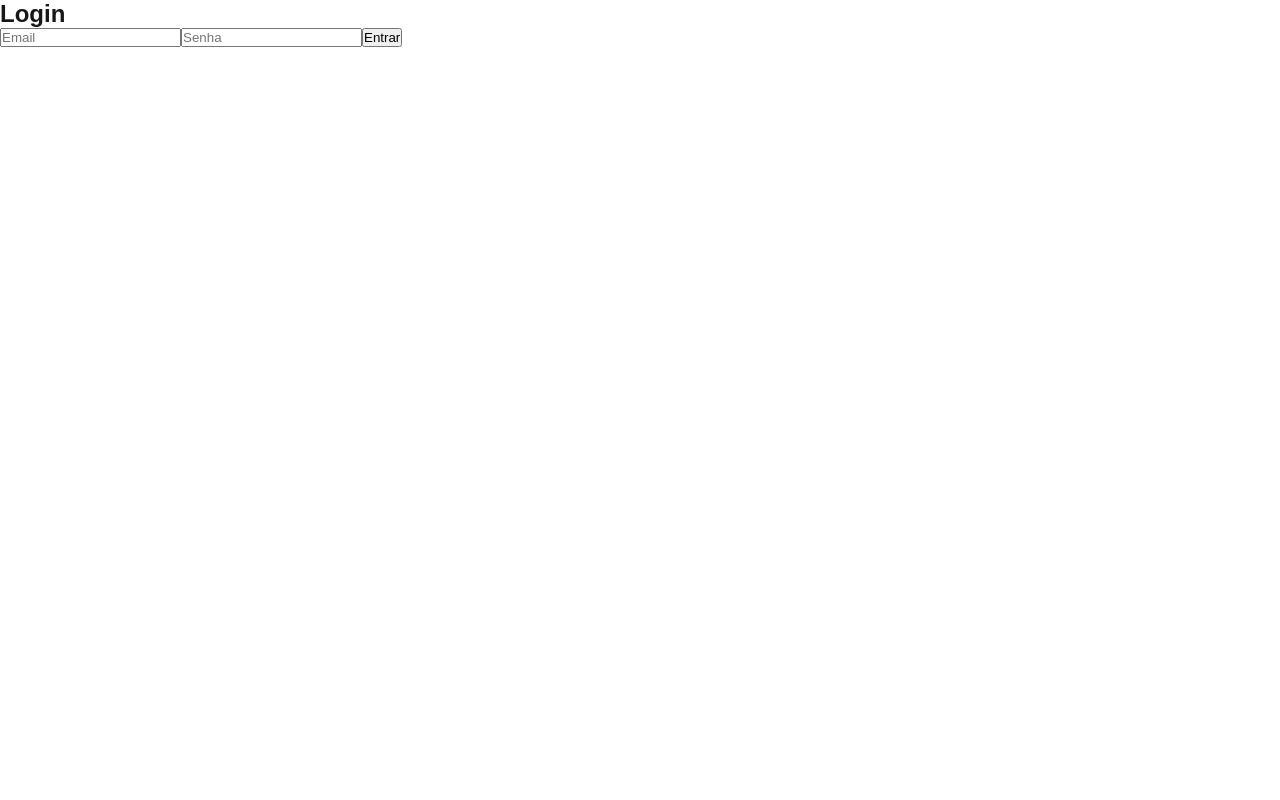
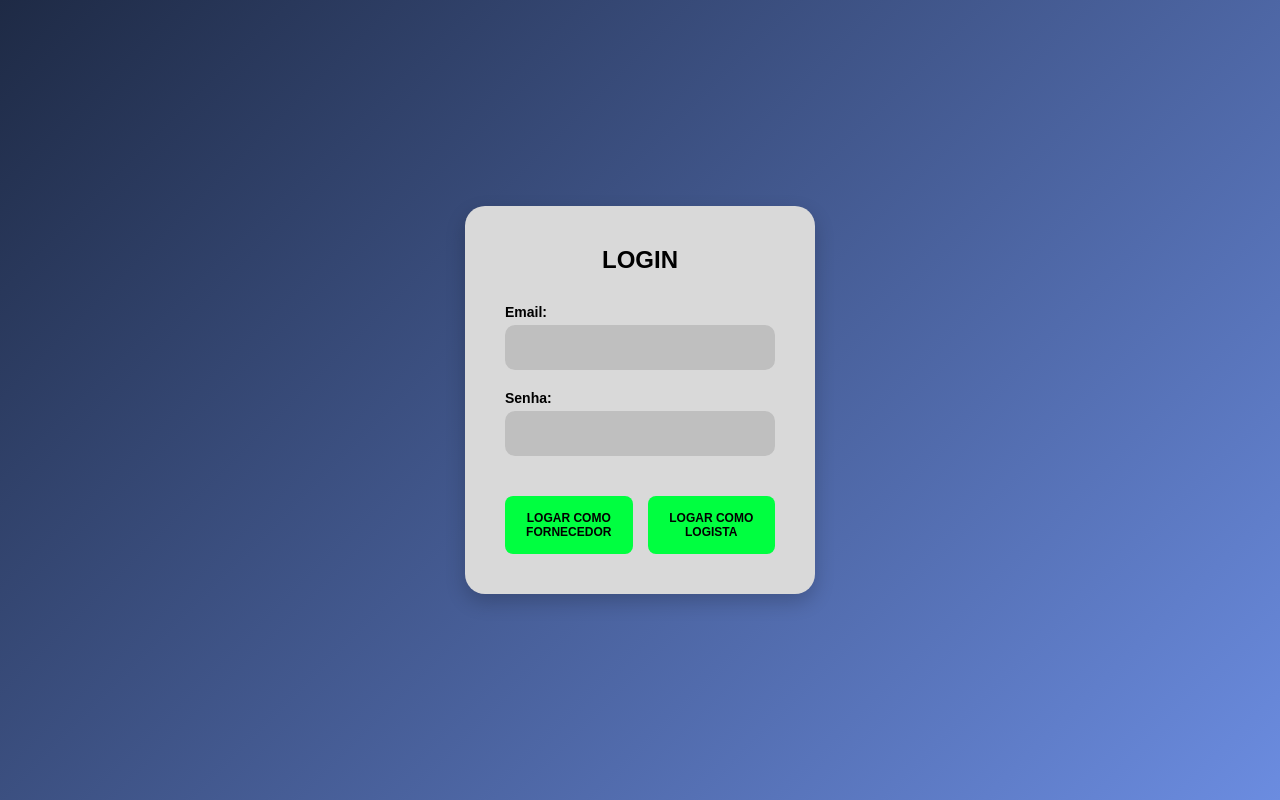
Before and after one commit to Rafaelzzzx/TrabalhoFront, a Next.js app: page / in a window 1280 px wide. Built offline with nearby package versions, Linux system fonts and the light colour scheme.

Commit message:
atqwsdndiwij

```diff
--- a/src/pages/index.js
+++ b/src/pages/index.js
@@ -1,7 +1,7 @@
 import { useState } from "react";
 import api from "../services/api";
 import { useRouter } from "next/router";
-import styles from '../styles/Login.module.css';
+import styles from '../styles/Login.module.css'; // Importa o CSS que criamos acima
 
 export default function Login() {
   const router = useRouter();
@@ -11,6 +11,7 @@ export default function Login() {
 
   async function handleLogin(e) {
     e.preventDefault();
+    setErro(""); // Limpa erros antigos
 
     try {
       const r = await api.post('/login', {
@@ -18,27 +19,60 @@ export default function Login() {
         pwd: senha
       });
 
+      // Salva o usuário no navegador
       localStorage.setItem("usuario", JSON.stringify(r.data));
 
+      // Redireciona baseado no tipo que veio da API
       if (r.data.tipo === "ADMIN") router.push("/admin");
       else if (r.data.tipo === "FORNECEDOR") router.push("/fornecedor");
       else if (r.data.tipo === "LOGISTA") router.push("/loja");
-      else setErro("Usuário sem tipo definido.");
+      else router.push("/loja"); // Fallback padrão
 
     } catch (err) {
       setErro("E-mail ou senha inválidos");
+      console.error(err);
     }
   }
 
   return (
     <div className={styles.container}>
-      <form onSubmit={handleLogin} className={styles.card}>
-        <h2>Login</h2>
 
-        <input placeholder="Email" value={email} onChange={e => setEmail(e.target.value)} />
-        <input placeholder="Senha" type="password" value={senha} onChange={e => setSenha(e.target.value)} />
+      <form onSubmit={handleLogin} className={styles.loginBox}>
 
-        <button type="submit">Entrar</button>
+        <h1 className={styles.title}>LOGIN</h1>
+
+        <div className={styles.inputGroup}>
+          <label>Email:</label>
+          <input
+            className={styles.input}
+            type="email"
+            value={email}
+            onChange={e => setEmail(e.target.value)}
+            required
+          />
+        </div>
+
+        <div className={styles.inputGroup}>
+          <label>Senha:</label>
+          <input
+            className={styles.input}
+            type="password"
+            value={senha}
+            onChange={e => setSenha(e.target.value)}
+            required
+          />
+        </div>
+
+        {/* Área dos dois botões verdes */}
+        <div className={styles.buttonContainer}>
+          <button type="submit" className={styles.greenButton}>
+            Logar como<br/>Fornecedor
+          </button>
+
+          <button type="submit" className={styles.greenButton}>
+            Logar como<br/>Logista
+          </button>
+        </div>
 
         {erro && <p className={styles.erro}>{erro}</p>}
       </form>
--- a/src/pages/loja.js
+++ b/src/pages/loja.js
@@ -1,6 +1,7 @@
 import React, { useEffect, useState } from 'react';
 import styles from '../styles/Loja.module.css';
 import api from '../services/api'; // Importamos a configuração do axios
+
 import {
   FiGrid, FiUsers, FiPackage, FiUser, FiLogOut, FiUserCheck
 } from 'react-icons/fi';
--- a/src/services/api.js
+++ b/src/services/api.js
@@ -1,7 +1,10 @@
 import axios from 'axios';
 
 const api = axios.create({
-  baseURL: 'http://localhost:3001', // Coloque aqui a porta onde SUA API está rodando
+  baseURL: 'http://localhost:3001', // ajuste a porta do seu backend se necessário
+  headers: {
+    'Content-Type': 'application/json'
+  }
 });
 
 export default api;
--- /dev/null
+++ b/src/styles/AdminLogin.module.css
@@ -0,0 +1,89 @@
+/* Fundo com gradiente azul */
+.container {
+  display: flex;
+  justify-content: center;
+  align-items: center;
+  min-height: 100vh;
+  width: 100vw;
+  background: linear-gradient(90deg, #1c2541 0%, #3a506b 50%, #8da9fa 100%);
+  font-family: Arial, sans-serif;
+}
+
+/* Cartão cinza */
+.card {
+  background-color: #d9d9d9;
+  width: 350px;
+  padding: 40px 30px;
+  border-radius: 30px;
+  box-shadow: 0 10px 25px rgba(0, 0, 0, 0.2);
+  text-align: center;
+  display: flex;
+  flex-direction: column;
+  gap: 15px;
+}
+
+.title {
+  color: #000;
+  font-size: 20px;
+  font-weight: bold;
+  margin-bottom: 10px;
+  text-transform: uppercase;
+  line-height: 1.2;
+}
+
+.inputGroup {
+  text-align: left;
+  display: flex;
+  flex-direction: column;
+}
+
+.inputGroup label {
+  font-weight: bold;
+  font-size: 14px;
+  margin-bottom: 5px;
+  color: #000;
+}
+
+/* Inputs */
+.input {
+  background-color: #bfbfbf;
+  border: none;
+  height: 45px;
+  border-radius: 10px;
+  padding: 0 15px;
+  font-size: 16px;
+  outline: none;
+  width: 100%;
+  box-sizing: border-box;
+}
+
+.input:focus {
+  border: 2px solid #4169e1;
+}
+
+/* Botão */
+.button {
+  background-color: #4169e1;
+  color: white;
+  border: none;
+  border-radius: 8px;
+  padding: 15px;
+  font-weight: bold;
+  text-transform: uppercase;
+  cursor: pointer;
+  margin-top: 10px;
+  font-size: 14px;
+  transition: background 0.3s;
+}
+
+.button:hover {
+  background-color: #3658c9;
+}
+
+.footerText {
+  font-size: 12px;
+  color: #555;
+  margin-top: 10px;
+  font-weight: 600;
+  line-height: 1.4;
+}
--- a/src/styles/Login.module.css
+++ b/src/styles/Login.module.css
@@ -1,74 +1,93 @@
-/* Conteúdo para: styles/Login.module.css */
-
-.loginContainer {
+/* Fundo com gradiente Azul Escuro -> Azul Claro */
+.container {
   display: flex;
   justify-content: center;
   align-items: center;
-  height: 100vh;
+  min-height: 100vh;
   width: 100vw;
-  /* Gradiente de fundo similar ao da sua imagem */
-  background: linear-gradient(to bottom right, #4b6cb7, #c3cfe2);
+  background: linear-gradient(135deg, #1e2a45 0%, #6b8ce0 100%);
+  font-family: Arial, sans-serif;
 }
 
+/* O Cartão Cinza Central */
 .loginBox {
-  background: #f0f0f0; /* Fundo cinza claro da caixa */
-  padding: 2.5rem 3rem;
-  border-radius: 20px; /* Bordas arredondadas */
-  box-shadow: 0 4px 12px rgba(0, 0, 0, 0.15);
-  width: 400px;
+  background-color: #d9d9d9;
+  padding: 40px;
+  border-radius: 20px;
+  width: 350px;
+  box-shadow: 0 8px 20px rgba(0, 0, 0, 0.2);
+  display: flex;
+  flex-direction: column;
+  gap: 20px;
 }
 
-.loginBox h2 {
+/* Título LOGIN */
+.title {
   text-align: center;
-  margin-top: 0;
-  margin-bottom: 2rem;
-  color: #333;
-  font-family: Arial, sans-serif;
+  font-size: 24px;
   font-weight: bold;
+  color: #000;
+  margin-bottom: 10px;
 }
 
+/* Grupo de Inputs (Label + Input) */
 .inputGroup {
-  margin-bottom: 1.5rem;
-  text-align: left;
+  display: flex;
+  flex-direction: column;
+  gap: 5px;
 }
 
 .inputGroup label {
-  display: block;
-  margin-bottom: 0.5rem;
-  color: #555;
-  font-family: Arial, sans-serif;
-  font-size: 0.9rem;
+  font-weight: bold;
+  font-size: 14px;
+  color: #000;
 }
 
-.inputGroup input {
+/* Estilo dos Inputs (Cinza mais escuro e arredondado) */
+.input {
+  background-color: #bfbfbf;
+  border: none;
+  height: 45px;
+  border-radius: 10px;
+  padding: 0 15px;
+  font-size: 16px;
+  outline: none;
   width: 100%;
-  padding: 0.9rem;
-  border: none; /* Sem borda, como na imagem */
-  background-color: #d9d9d9; /* Cor do input da imagem */
-  border-radius: 8px;
-  box-sizing: border-box; /* Garante que o padding não mude a largura */
+  box-sizing: border-box; /* Garante que o padding não estoure a caixa */
 }
 
+/* Container para os dois botões ficarem lado a lado */
 .buttonContainer {
   display: flex;
   justify-content: space-between;
-  gap: 1rem; /* Espaço entre os botões */
-  margin-top: 2rem;
+  gap: 15px;
+  margin-top: 20px;
 }
 
-.loginButton {
-  flex: 1; /* Faz os botões dividirem o espaço */
-  padding: 0.9rem;
+/* Botões Verdes */
+.greenButton {
+  background-color: #00ff40; /* Verde neon vibrante */
+  color: #000;
   border: none;
   border-radius: 8px;
-  background-color: #4CAF50; /* Verde, como na imagem */
-  color: white;
+  padding: 15px 10px;
   font-weight: bold;
+  font-size: 12px;
   cursor: pointer;
-  transition: background-color 0.3s ease;
-  font-size: 0.8rem; /* Fonte um pouco menor para caber */
+  flex: 1; /* Faz os botões terem o mesmo tamanho */
+  text-transform: uppercase;
+  transition: transform 0.2s;
 }
 
-.loginButton:hover {
-  background-color: #45a049; /* Um verde um pouco mais escuro ao passar o mouse */
+.greenButton:hover {
+  background-color: #00cc33; /* Verde um pouco mais escuro no mouse */
+  transform: scale(1.02);
 }
+
+/* Mensagem de erro */
+.erro {
+  color: red;
+  text-align: center;
+  font-size: 14px;
+  margin-top: 10px;
+}
```
Also changed, not shown: src/cadastroLoja.js (deleted, +0 -48 lines), src/pages/admin.js (+58 -28 lines), src/styles/Admin.module.css (deleted, +0 -74 lines).
